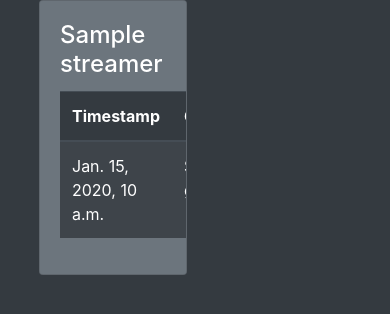
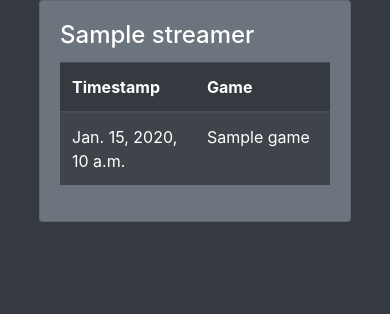
Before and after one commit to FoxHawk/twitchlogger, a Django app: template frontend/templates/index.html in a window 390 px wide. Shown: the part 56-370 px from the top of the page. Run offline with Django 3.2, Linux system fonts and the light colour scheme; the template is opened without the code that fills it: most values are stand-ins (such as "Sample title", 1, 10 or a date in 2020); some libraries are stand-ins or nearby versions.

Commit message:
Changed to 1 column for mobile

```diff
--- a/frontend/templates/index.html
+++ b/frontend/templates/index.html
@@ -17,7 +17,7 @@
 
 {% block content %}
 {% if streamers %}
-<div class="card-columns" style="column-count: 2; margin-left: 10%; margin-right: 10%;">
+<div class="card-columns" style="column-count: 1; margin-left: 10%; margin-right: 10%;">
 {% for streamer in streamers %}
 	<div class="card bg-secondary text-white" style="max-height: 300px; overflow-y: auto;">
 		<div class="card-body">
@@ -30,8 +30,8 @@
 				<tbody>
 					{% for i in streamer.games %}
 					<tr>
-						<td>{{ i.timestamp }}</td>
-						<td>{{ i.game }}</td>
+						<td style="width: 50%;">{{ i.timestamp }}</td>
+						<td style="width: 50%;">{{ i.game }}</td>
 					</tr>
 					{% endfor %}
 				</tbody>
```
